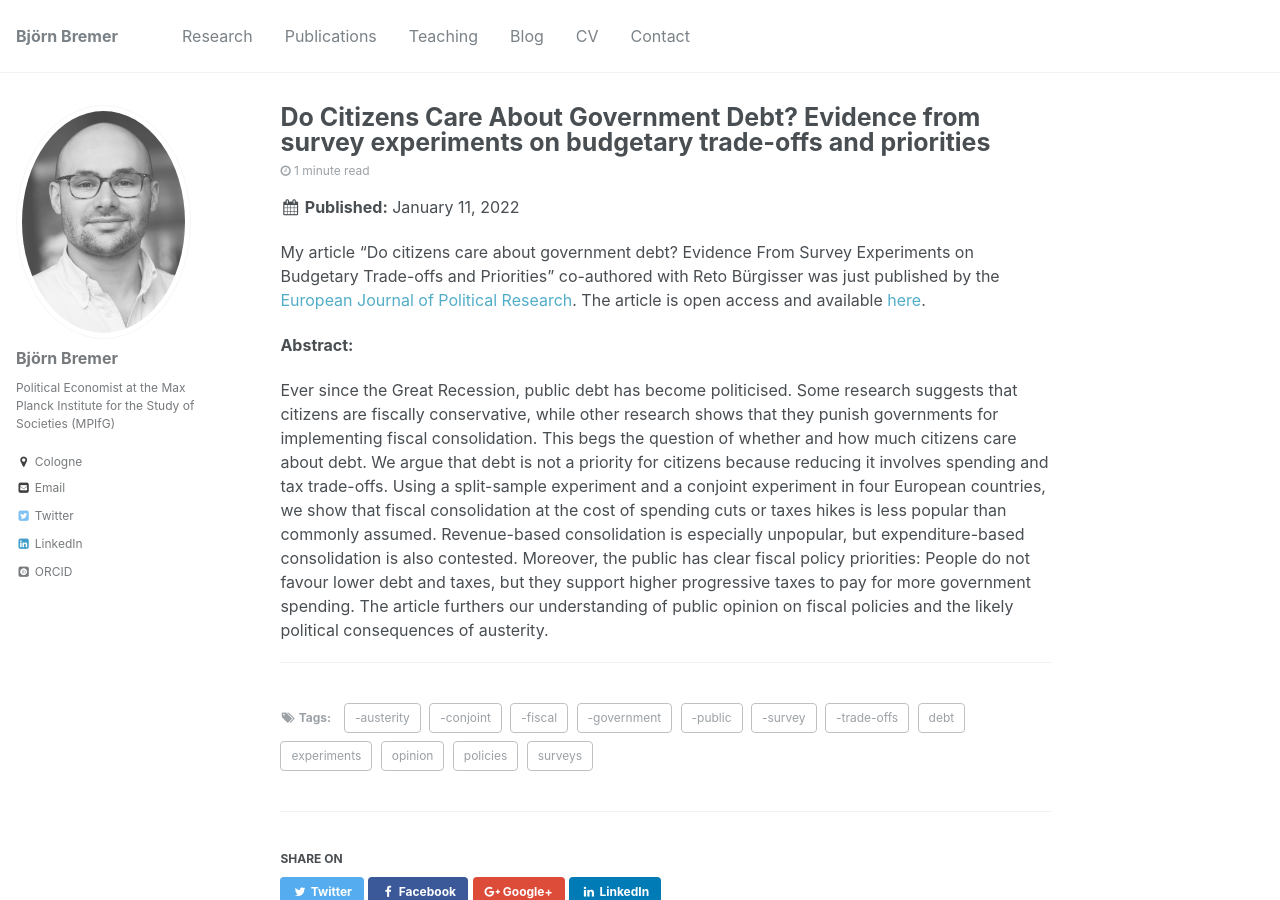
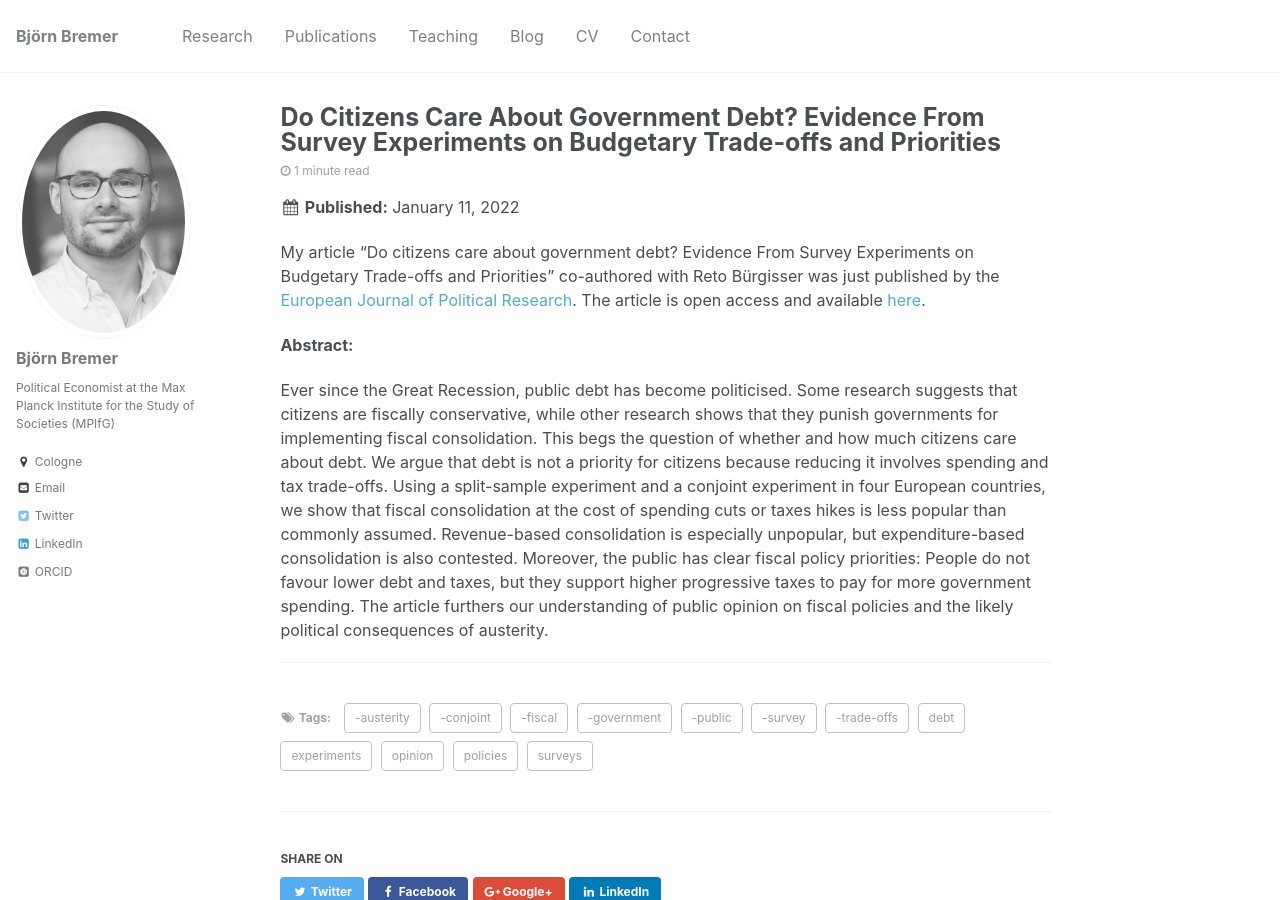
Before and after one commit to bjoernbremer/bjoernbremer.github.io, a Jekyll site: the page built from _posts/2022-01-11-do-citizens-care-about-government-debt.md, in a window 1280 px wide and 900 px high. Built offline with Jekyll 4.4.1, drawn with Linux system fonts in a browser that asks for light colours; some web fonts are replaced.

```diff
--- a/_posts/2022-01-11-do-citizens-care-about-government-debt.md
+++ b/_posts/2022-01-11-do-citizens-care-about-government-debt.md
@@ -1,5 +1,5 @@
 ---
-title: 'Do Citizens Care About Government Debt? Evidence from survey experiments on budgetary trade-offs and priorities'
+title: 'Do Citizens Care About Government Debt? Evidence From Survey Experiments on Budgetary Trade-offs and Priorities'
 date: 2022-01-11
 permalink: /posts/2022/01/citizens-debt/
 tags:
```
